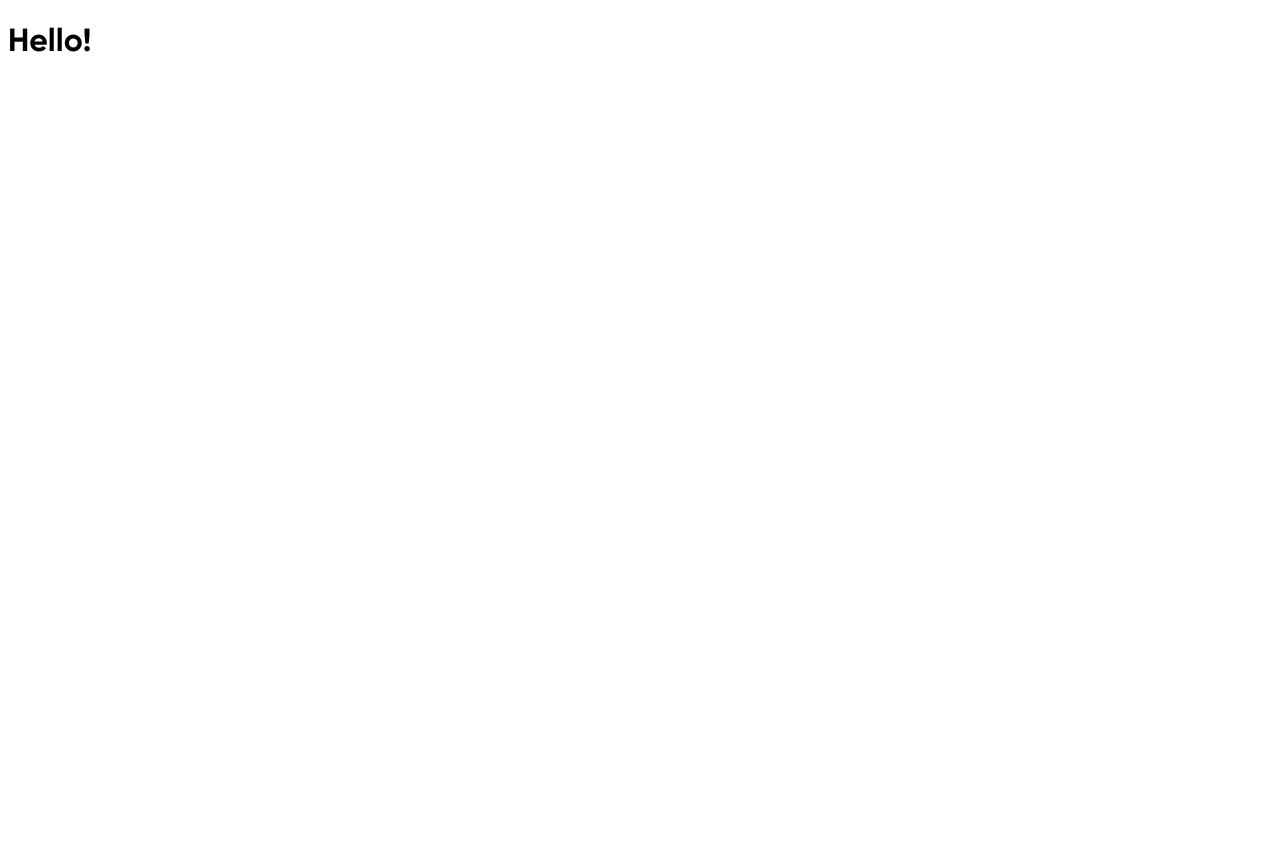
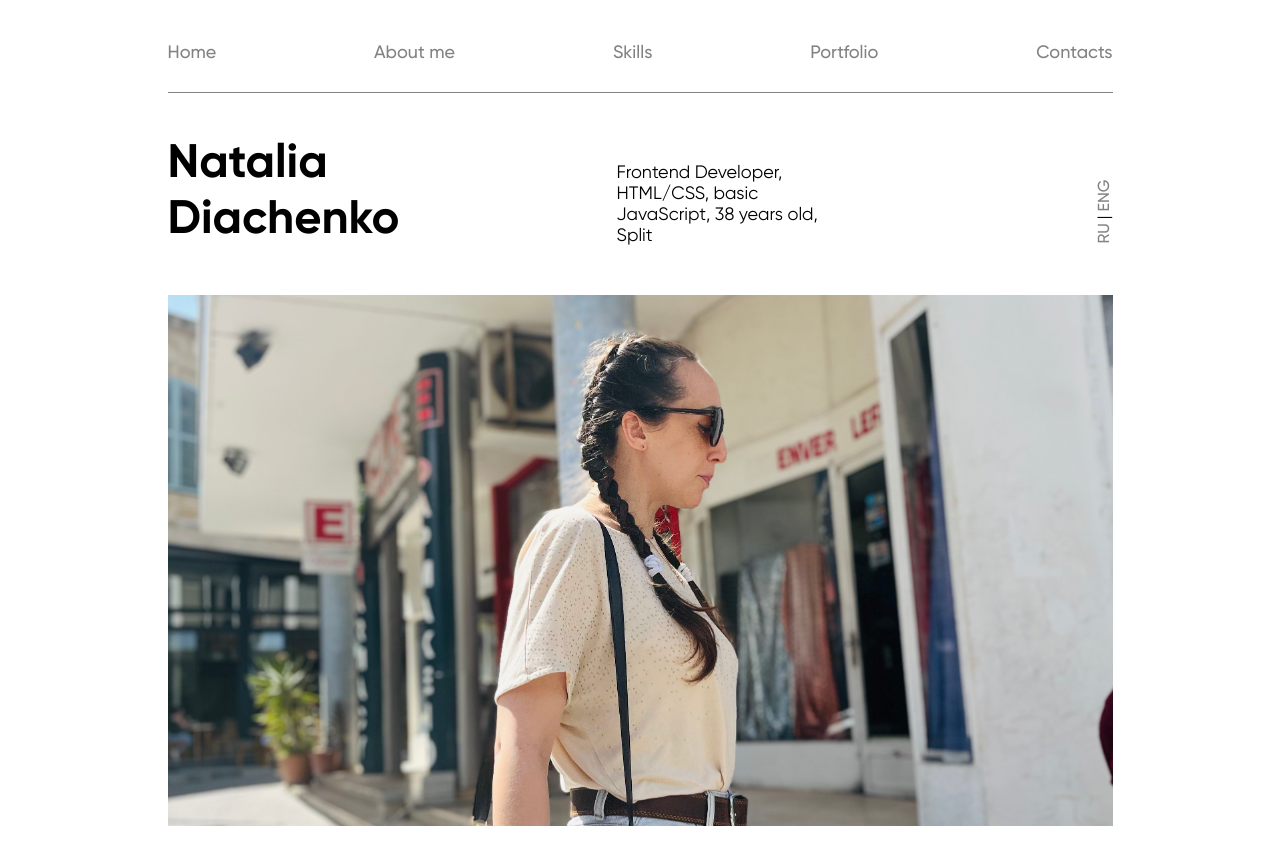
Before and after one commit to KonnyDaugh/portfolio_natalia_diachenko, a website built with Parcel: page src/index.html in a window 1280 px wide. Before the commit the page ends 800 px from the top, so only its background shows below. Built offline with nearby package versions, Linux system fonts and the light colour scheme.

Commit message:
Made promo section

```diff
--- a/src/index.html
+++ b/src/index.html
@@ -6,7 +6,32 @@
     <title>Natalia Diachenko Developer</title>
   </head>
   <body>
-    <h1>Hello!</h1>
+    <section class="promo">
+      <div class="container">
+        <nav class="promo__nav">
+          <div class="promo__nav-item"><a href="#">Home</a></div>
+          <div class="promo__nav-item"><a href="#">About me</a></div>
+          <div class="promo__nav-item"><a href="#">Skills</a></div>
+          <div class="promo__nav-item"><a href="#">Portfolio</a></div>
+          <div class="promo__nav-item"><a href="#">Contacts</a></div>
+        </nav>
+        <div class="divider"></div>
+        <div class="promo__header">
+          <h1 class="promo__title">Natalia <br />Diachenko</h1>
+          <div class="promo__descr">
+            Frontend Developer, HTML/CSS, basic JavaScript, 38 years old, Split
+          </div>
+          <div class="promo__languages">
+            <a href="#" class="promo__languages-ru">ru</a>
+            <span>|</span>
+            <a href="#" class="promo__languages-eng">eng</a>
+          </div>
+        </div>
+        <div class="promo__img">
+          <img src="img/main_photo.jpg" alt="Natalia Diachenko photo" />
+        </div>
+      </div>
+    </section>
 
     <script type="module" src="js/script.js"></script>
   </body>
--- /dev/null
+++ b/src/sass/base/variables.scss
@@ -0,0 +1,3 @@
+$grey: #828282;
+$black: #070707;
+$light-grey: #F6F6F6;
--- /dev/null
+++ b/src/sass/blocks/promo.scss
@@ -0,0 +1,57 @@
+@use '../base/variables.scss' as *;
+
+.promo {
+    padding: 33px 0 104px 0;
+    background-color: #fff;
+    &__nav {
+        display: flex;
+        justify-content: space-between;
+        a {
+            color: $grey;
+            font-size: 18px;
+            font-weight: 500;
+            text-decoration: none;
+            &:focus {
+                color: $black;
+            }
+        }
+    }
+    .divider {
+        margin-top: 30px;
+        width: 100%;
+        height: 1px;
+        background-color: $grey;
+    }
+    &__header {
+        margin-top: 40px;
+        display: flex;
+        justify-content: space-between;
+        align-items: end;
+    }
+    &__title {
+        margin: 0;
+    }
+    &__descr {
+        font-size: 18px;
+        width: 215px;
+    }
+    &__languages {
+        transform: rotate(-90deg) translateY(23px) translateX(24px);
+        a {
+            font-size: 16px;
+            color: $grey;
+            font-weight: 500;
+            text-transform: uppercase;
+            text-decoration: none;
+            &:focus {
+                color: $black;
+            }
+        }
+    }
+    &__img {
+        margin-top: 50px;
+        img {
+            width: 100%;
+        }
+    }
+}
--- a/src/sass/style.scss
+++ b/src/sass/style.scss
@@ -1,12 +1,41 @@
+@use '../sass/blocks/promo.scss';
+
 @font-face {
     font-family: 'Gilroy';
     src: url(../fonts/Gilroy-Regular.woff) format(woff);
-    src: url(../fonts/Gilroy-Medium.woff) format(woff);
-    src: url(../fonts/Gilroy-Bold.woff) format(woff);
     font-weight: normal;
+    font-style: normal;
+}
+
+@font-face {
+    font-family: 'Gilroy';
+    src: url(../fonts/Gilroy-Medium.woff) format('woff');
+    font-weight: 500;
+    font-style: normal;
+}
+
+@font-face {
+    font-family: 'Gilroy';
+    src: url(../fonts/Gilroy-Bold.woff) format('woff');
+    font-weight: bold;
     font-style: normal;
 }
 
 body {
     font-family: 'Gilroy', sans-serif;
 }
+
+h1 {
+    font-size: 47px;
+    font-weight: bold;
+}
+
+h2 {
+    font-size: 34px;
+    font-weight: bold;
+}
+
+.container {
+    width: 945px;
+    margin: 0 auto;
+}
```
Also changed, not shown: dist/index.html, dist/main_photo.05b5798b.jpg (added), src/icons/linkedin.svg (added), src/icons/telegram.svg (added), src/img/main_photo.jpg (added), 4 other files.
